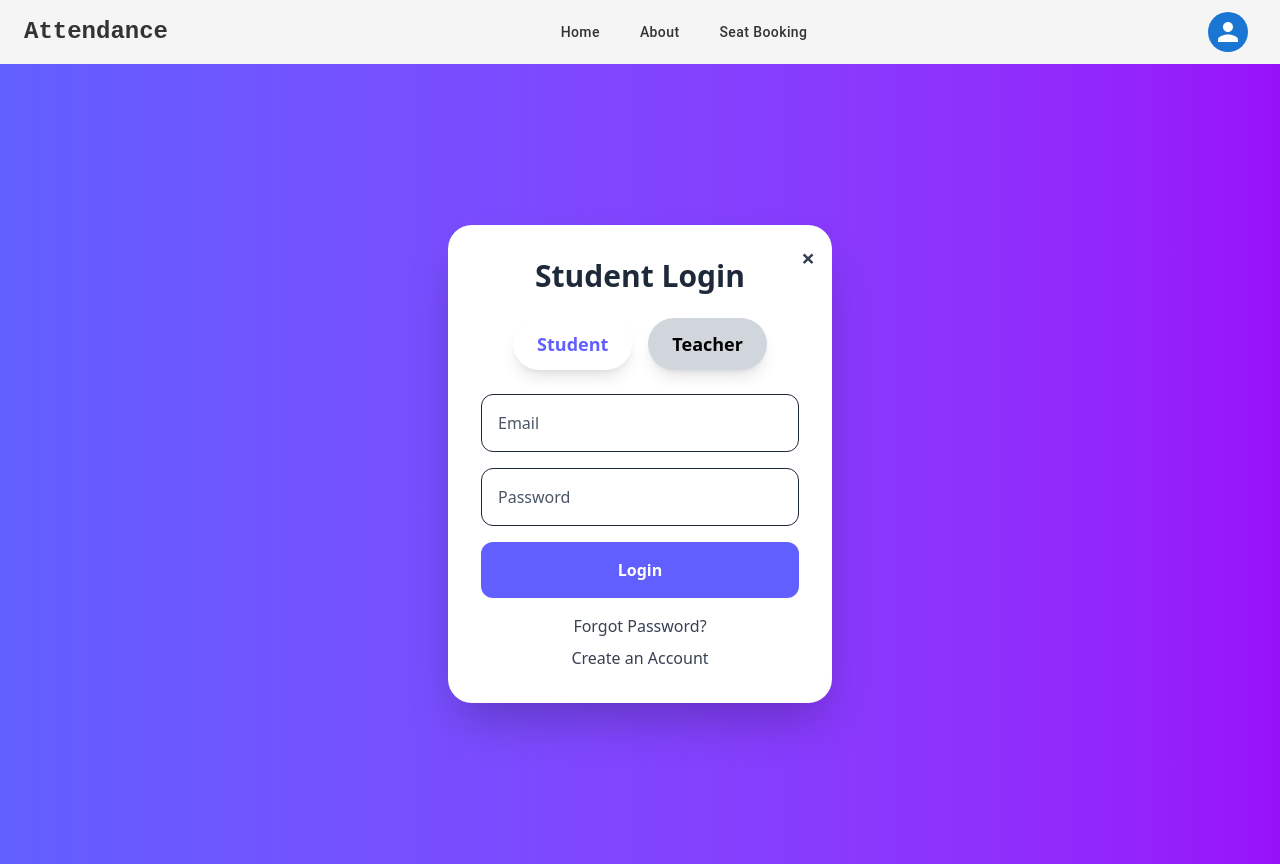
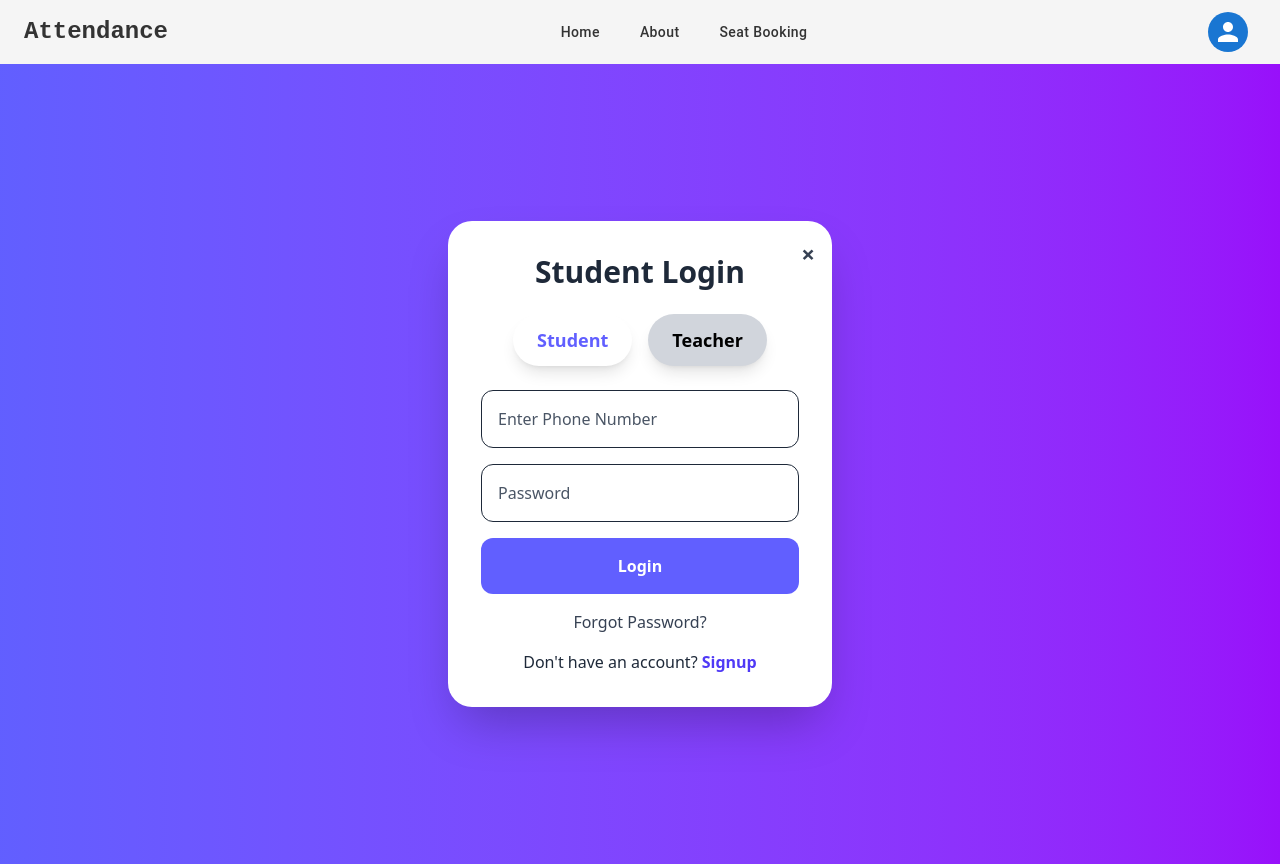
Before and after one commit to rupeshdash009/Attendance_portal01, a React (Vite) app: page /LoginPage in a window 1280 px wide. Built offline with nearby package versions, Linux system fonts and the light colour scheme.

Commit message:
add authentication

```diff
--- a/src/component/LoginPage.jsx
+++ b/src/component/LoginPage.jsx
@@ -1,115 +1,145 @@
 import { useState } from "react";
 import { motion } from "framer-motion";
 import { useNavigate } from "react-router-dom";
+import axios from "axios";
 
-const Login = () => {
+const Auth = () => {
+  const [isSignup, setIsSignup] = useState(false);
   const [userType, setUserType] = useState("student");
-  const [email, setEmail] = useState("");
+  const [phoneOrId, setPhoneOrId] = useState(""); // ✅ Updated variable for students & teachers
   const [password, setPassword] = useState("");
-  const [isSignUp, setIsSignUp] = useState(false);
-  const [fullName, setFullName] = useState("");
-  const [rollNumber, setRollNumber] = useState("");
   const [confirmPassword, setConfirmPassword] = useState("");
+
   const navigate = useNavigate();
 
-  const handleLogin = async (e) => {
-    e.preventDefault();
-    try {
-      const response = await fetch("http://localhost:5000/api/auth/login", {
-        method: "POST",
-        headers: { "Content-Type": "application/json" },
-        body: JSON.stringify({ email, password }),
-      });
-      const data = await response.json();
-      if (response.ok) {
-        alert("Login successful!");
-        console.log(data);
-      } else {
-        alert("Login failed: " + data.message);
-      }
-    } catch (error) {
-      console.error("Login error:", error);
-    }
+  // Predefined Teacher Credentials (Only for local validation)
+  const teacherCredentials = {
+    teacher123: "password123",
+    teacher456: "securepass456",
   };
 
-  const handleSignUp = async (e) => {
+  const handleAuth = async (e) => {
     e.preventDefault();
-    if (password !== confirmPassword) {
-      alert("Passwords do not match");
+
+    if (userType === "teacher") {
+      // ✅ Teacher login validation
+      if (teacherCredentials[phoneOrId] === password) {
+        alert("Teacher login successful!");
+        navigate("/attendance");
+      } else {
+        alert("Invalid Teacher ID or Password!");
+      }
       return;
     }
+
+    // ✅ Student Signup/Login API Call
+    if (isSignup && password !== confirmPassword) {
+      alert("Passwords do not match!");
+      return;
+    }
+
     try {
-      const response = await fetch("http://localhost:5000/api/auth/signup", {
-        method: "POST",
-        headers: { "Content-Type": "application/json" },
-        body: JSON.stringify({ userType, fullName, rollNumber, email, password }),
+      const endpoint = isSignup ? "signup" : "login"; // Dynamically choose API endpoint
+      const response = await axios.post(`http://localhost:5000/api/auth/${endpoint}`, {
+        phone: phoneOrId, // ✅ Send phone number for student login/signup
+        password,
       });
-      const data = await response.json();
-      if (response.ok) {
-        alert("Account created successfully!");
-        console.log(data);
-        setIsSignUp(false);
-      } else {
-        alert("Signup failed: " + data.message);
-      }
+
+      alert(isSignup ? "Signup successful! Please log in." : "Login successful!");
+      navigate("/dashboard");
     } catch (error) {
-      console.error("Signup error:", error);
+      console.error("Authentication error:", error.response?.data?.message || error.message);
+      alert(error.response?.data?.message || "Invalid credentials, please try again.");
     }
   };
 
   return (
     <div className="flex flex-col items-center justify-center min-h-screen bg-gradient-to-r from-indigo-500 to-purple-600 p-6">
-      <motion.div initial={{ opacity: 0, y: -50 }} animate={{ opacity: 1, y: 0 }} transition={{ duration: 0.5 }} className="bg-white bg-opacity-30 backdrop-blur-xl p-8 rounded-3xl shadow-2xl w-96 max-w-full border border-white/40 relative">
-        <button className="absolute top-4 right-4 text-gray-700 text-2xl font-bold cursor-pointer" onClick={() => navigate("/")}>×</button>
-        <h2 className="text-3xl font-extrabold text-center text-gray-800 mb-6">{isSignUp ? "Sign Up" : userType === "student" ? "Student Login" : "Teacher Login"}</h2>
+      <motion.div
+        initial={{ opacity: 0, y: -50 }}
+        animate={{ opacity: 1, y: 0 }}
+        transition={{ duration: 0.5 }}
+        className="bg-white bg-opacity-30 backdrop-blur-xl p-8 rounded-3xl shadow-2xl w-96 max-w-full border border-white/40 relative"
+      >
+        <button
+          className="absolute top-4 right-4 text-gray-700 text-2xl font-bold cursor-pointer"
+          onClick={() => navigate("/")}
+        >
+          ×
+        </button>
+
+        <h2 className="text-3xl font-extrabold text-center text-gray-800 mb-6">
+          {isSignup && userType === "student" ? "Student Signup" : userType === "student" ? "Student Login" : "Teacher Login"}
+        </h2>
+
+        {/* User Type Selection */}
         <div className="flex justify-center gap-4 mb-6">
           <button
             className={`px-6 py-3 rounded-full text-lg font-semibold transition-all shadow-lg ${userType === "student" ? "bg-white text-indigo-500" : "bg-gray-300 hover:bg-gray-400"}`}
-            onClick={() => setUserType("student")}
+            onClick={() => {
+              setUserType("student");
+              setIsSignup(false);
+            }}
           >
             Student
           </button>
           <button
             className={`px-6 py-3 rounded-full text-lg font-semibold transition-all shadow-lg ${userType === "teacher" ? "bg-white text-indigo-500" : "bg-gray-300 hover:bg-gray-400"}`}
-            onClick={() => setUserType("teacher")}
+            onClick={() => {
+              setUserType("teacher");
+              setIsSignup(false);
+            }}
           >
             Teacher
           </button>
         </div>
-        {isSignUp ? (
-          <form onSubmit={handleSignUp} className="space-y-4">
-            {userType === "student" && (
-              <>
-                <input type="text" placeholder="Full Name" className="w-full p-4 bg-white bg-opacity-20 border rounded-xl text-gray-800 placeholder-gray-600 focus:outline-none focus:ring-2 focus:ring-indigo-500" value={fullName} onChange={(e) => setFullName(e.target.value)} />
-                <input type="text" placeholder="Roll Number" className="w-full p-4 bg-white bg-opacity-20 border rounded-xl text-gray-800 placeholder-gray-600 focus:outline-none focus:ring-2 focus:ring-indigo-500" value={rollNumber} onChange={(e) => setRollNumber(e.target.value)} />
-              </>
-            )}
-            <input type="email" placeholder="Email" className="w-full p-4 bg-white bg-opacity-20 border rounded-xl text-gray-800 placeholder-gray-600 focus:outline-none focus:ring-2 focus:ring-indigo-500" value={email} onChange={(e) => setEmail(e.target.value)} />
-            <input type="password" placeholder="Password" className="w-full p-4 bg-white bg-opacity-20 border rounded-xl text-gray-800 placeholder-gray-600 focus:outline-none focus:ring-2 focus:ring-indigo-500" value={password} onChange={(e) => setPassword(e.target.value)} />
-            <input type="password" placeholder="Confirm Password" className="w-full p-4 bg-white bg-opacity-20 border rounded-xl text-gray-800 placeholder-gray-600 focus:outline-none focus:ring-2 focus:ring-indigo-500" value={confirmPassword} onChange={(e) => setConfirmPassword(e.target.value)} />
-            <button type="submit" className="w-full bg-indigo-500 text-white py-4 rounded-xl font-semibold hover:bg-indigo-600 transition">Sign Up</button>
-            <div className="text-center mt-4">
-              <a href="#" className="text-gray-700 font-medium" onClick={() => setIsSignUp(false)}>Already have an account? Login</a>
-            </div>
-          </form>
-        ) : (
-          <form onSubmit={handleLogin} className="space-y-4">
-            <input type="email" placeholder="Email" className="w-full p-4 bg-white bg-opacity-20 border rounded-xl text-gray-800 placeholder-gray-600 focus:outline-none focus:ring-2 focus:ring-indigo-500" value={email} onChange={(e) => setEmail(e.target.value)} />
-            <input type="password" placeholder="Password" className="w-full p-4 bg-white bg-opacity-20 border rounded-xl text-gray-800 placeholder-gray-600 focus:outline-none focus:ring-2 focus:ring-indigo-500" value={password} onChange={(e) => setPassword(e.target.value)} />
-            <button type="submit" className="w-full bg-indigo-500 text-white py-4 rounded-xl font-semibold hover:bg-indigo-600 transition">Login</button>
-          </form>
+
+        {/* Authentication Form */}
+        <form onSubmit={handleAuth} className="space-y-4">
+          <input
+            type="text"
+            placeholder={userType === "teacher" ? "Enter Teacher ID" : "Enter Phone Number"}
+            className="w-full p-4 bg-white bg-opacity-20 border rounded-xl text-gray-800 placeholder-gray-600 focus:outline-none focus:ring-2 focus:ring-indigo-500"
+            value={phoneOrId}
+            onChange={(e) => setPhoneOrId(e.target.value)}
+          />
+          <input
+            type="password"
+            placeholder="Password"
+            className="w-full p-4 bg-white bg-opacity-20 border rounded-xl text-gray-800 placeholder-gray-600 focus:outline-none focus:ring-2 focus:ring-indigo-500"
+            value={password}
+            onChange={(e) => setPassword(e.target.value)}
+          />
+          {isSignup && userType === "student" && (
+            <input
+              type="password"
+              placeholder="Confirm Password"
+              className="w-full p-4 bg-white bg-opacity-20 border rounded-xl text-gray-800 placeholder-gray-600 focus:outline-none focus:ring-2 focus:ring-indigo-500"
+              value={confirmPassword}
+              onChange={(e) => setConfirmPassword(e.target.value)}
+            />
+          )}
+          <button type="submit" className="w-full bg-indigo-500 text-white py-4 rounded-xl font-semibold hover:bg-indigo-600 transition">
+            {isSignup ? "Signup" : "Login"}
+          </button>
+        </form>
+
+        <div className="text-center mt-4">
+          <a href="#" className="text-gray-700 font-medium">Forgot Password?</a>
+        </div>
+
+        {/* Toggle Between Login & Signup (Only for Students) */}
+        {userType === "student" && (
+          <p className="text-center mt-4 text-gray-800">
+            {isSignup ? "Already have an account?" : "Don't have an account?"}{" "}
+            <button onClick={() => setIsSignup(!isSignup)} className="text-indigo-600 font-bold">
+              {isSignup ? "Login" : "Signup"}
+            </button>
+          </p>
         )}
-        <div className="text-center mt-4">
-          {!isSignUp && <a href="#" className="text-gray-700 font-medium">Forgot Password?</a>}
-        </div>
-        <div className="text-center mt-2">
-          {!isSignUp && (
-            <a href="#" className="text-gray-700 font-medium" onClick={() => setIsSignUp(true)}>Create an Account</a>
-          )}
-        </div>
       </motion.div>
     </div>
   );
 };
 
-export default Login;
+export default Auth;
```
